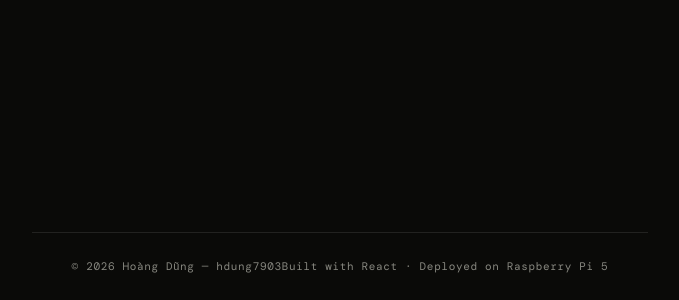
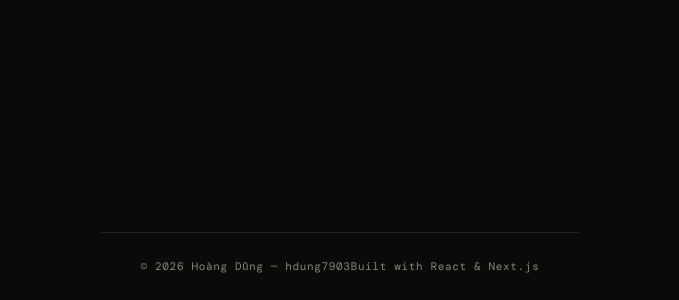
Before and after one commit to hdung7903/portfolio, a Next.js app: page / in a window 1280 px wide. Shown: the part 3540-3840 px from the top of the page, without its empty margins (300-979 px from the left). Built offline with nearby package versions, Linux system fonts and the light colour scheme.

Commit message:
chore: remove public hosting mention from footer

```diff
--- a/app/layout.tsx
+++ b/app/layout.tsx
@@ -115,7 +115,7 @@ export default function RootLayout({
 
         <footer>
           <span className="footer-copy">© 2026 Hoàng Dũng — hdung7903</span>
-          <span className="footer-copy">Built with React · Deployed on Raspberry Pi 5</span>
+          <span className="footer-copy">Built with React & Next.js</span>
         </footer>
       </body>
     </html>
```
